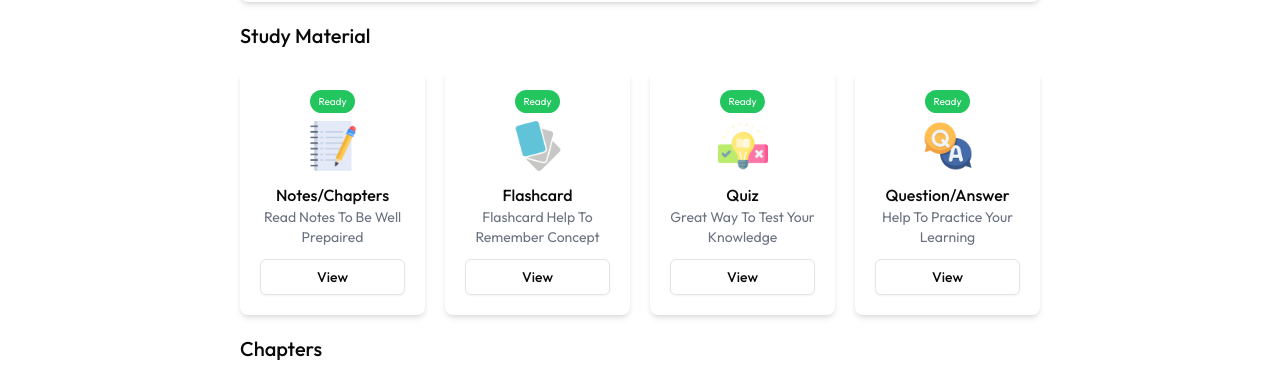
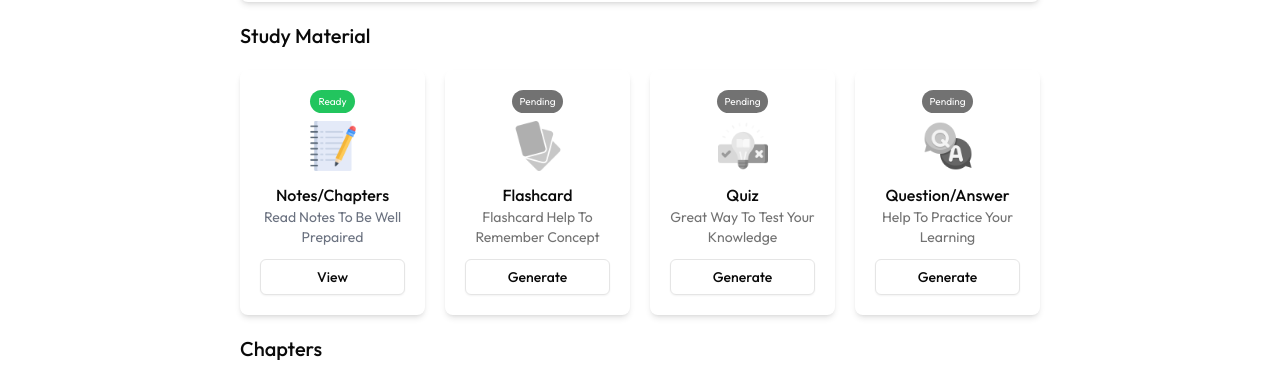
Before and after one commit to vardhak/AI-LLM-SAAS, a Next.js app: page /course/1 in a window 1280 px wide. Shown: the part 190-555 px from the top of the page. Built offline with nearby package versions, Linux system fonts and the light colour scheme; no server answers; the database is empty.

Commit message:
created a study-type api call to fecth all notes

```diff
--- /dev/null
+++ b/app/api/study-type/route.js
@@ -0,0 +1,26 @@
+import { db } from "@/configs/db";
+import { CHAPTER_NOTES_TABLE } from "@/configs/schema";
+import { eq } from "drizzle-orm";
+import { NextResponse } from "next/server";
+
+export async function POST(req) {
+  const { courseId, studyType } = await req.json();
+
+  if (studyType == "ALL") {
+    const notes = await db
+      .select()
+      .from(CHAPTER_NOTES_TABLE)
+      .where(eq(CHAPTER_NOTES_TABLE?.courseId, courseId));
+
+    // get all other data
+
+    const result = {
+      notes: notes,
+      flashCard: null,
+      quiz: null,
+      qa: null,
+    };
+
+    return NextResponse.json(result);
+  }
+}
--- a/app/course/[courseId]/_components/MaterialCard.jsx
+++ b/app/course/[courseId]/_components/MaterialCard.jsx
@@ -2,18 +2,36 @@ import { Button } from "@/components/ui/button";
 import Image from "next/image";
 import React from "react";
 
-function MaterialCard({ item }) {
+function MaterialCard({ item, studyTypeContent }) {
   return (
-    <div className="flex shadow-md rounded-lg p-5 flex-col items-center">
+    <div
+      className={`flex shadow-md rounded-lg p-5 flex-col items-center ${
+        studyTypeContent?.[item.type]?.length == null && "grayscale"
+      }`}
+    >
+      {studyTypeContent?.[item.type]?.length == null ? (
+        <h2 className="px-2 bg-gray-500 rounded-full text-[10px] p-1 mb-2 text-white">
+          Pending
+        </h2>
+      ) : (
         <h2 className="px-2 bg-green-500 rounded-full text-[10px] p-1 mb-2 text-white">
           Ready
         </h2>
+      )}
+
       <Image src={item.icon} alt="item" width={50} height={50} />
       <h2 className="font-medium mt-3">{item.name}</h2>
       <p className="text-gray-500 text-sm text-center">{item.discription}</p>
+
+      {studyTypeContent?.[item.type]?.length == null ? (
+        <Button className="mt-3 w-full" variant="outline">
+          Generate
+        </Button>
+      ) : (
         <Button className="mt-3 w-full" variant="outline">
           View
         </Button>
+      )}
     </div>
   );
 }
--- a/app/course/[courseId]/_components/StudyMaterialList.jsx
+++ b/app/course/[courseId]/_components/StudyMaterialList.jsx
@@ -1,33 +1,54 @@
-import React from "react";
+import React, { useEffect, useState } from "react";
 import MaterialCard from "./MaterialCard";
+import axios from "axios";
 
-function StudyMaterialList() {
+function StudyMaterialList({ courseId }) {
   const materialList = [
     {
       name: "Notes/Chapters",
       discription: "Read Notes To Be Well Prepaired",
       icon: "/notes.png",
       path: "/notes",
+      type: "notes",
     },
     {
       name: "Flashcard",
       discription: "Flashcard Help To Remember Concept",
       icon: "/flashcard.png",
       path: "/flashcards",
+      type: "flashcard",
     },
     {
       name: "Quiz",
       discription: "Great Way To Test Your Knowledge",
       icon: "/quiz.png",
       path: "/quiz",
+      type: "quiz",
     },
     {
       name: "Question/Answer",
       discription: "Help To Practice Your Learning",
       icon: "/qa.png",
       path: "/qa",
+      type: "qa",
     },
   ];
+
+  const [studyMaterial, setStudyMaterial] = useState([]);
+
+  useEffect(() => {
+    getStudyMaterial();
+  });
+
+  const getStudyMaterial = async () => {
+    const result = await axios.post("/api/study-type", {
+      courseId: courseId,
+      studyType: "ALL",
+    });
+
+    setStudyMaterial(result.data);
+    console.log(result.data);
+  };
 
   return (
     <div className="mt-5">
@@ -35,7 +56,11 @@ function StudyMaterialList() {
 
       <div className="grid grid-cols-2 md:grid-cols-4 gap-5 mt-5">
         {materialList.map((item, index) => (
-          <MaterialCard key={index} item={item} />
+          <MaterialCard
+            key={index}
+            item={item}
+            studyTypeContent={studyMaterial}
+          />
         ))}
       </div>
     </div>
--- a/app/course/[courseId]/page.jsx
+++ b/app/course/[courseId]/page.jsx
@@ -28,7 +28,7 @@ function Course() {
         {/* course intro */}
         <CourseIntro course={course} />
         {/* study material opt */}
-        <StudyMaterialList />
+        <StudyMaterialList courseId={courseId} />
         {/* chapters list */}
         <ChapterList course={course} />
       </div>
```
Also changed, not shown: configs/aiModel.js (+2 -2 lines), inngest/functions.js (+17 -9 lines). Lines whose indentation alone changed are shown as unchanged.
